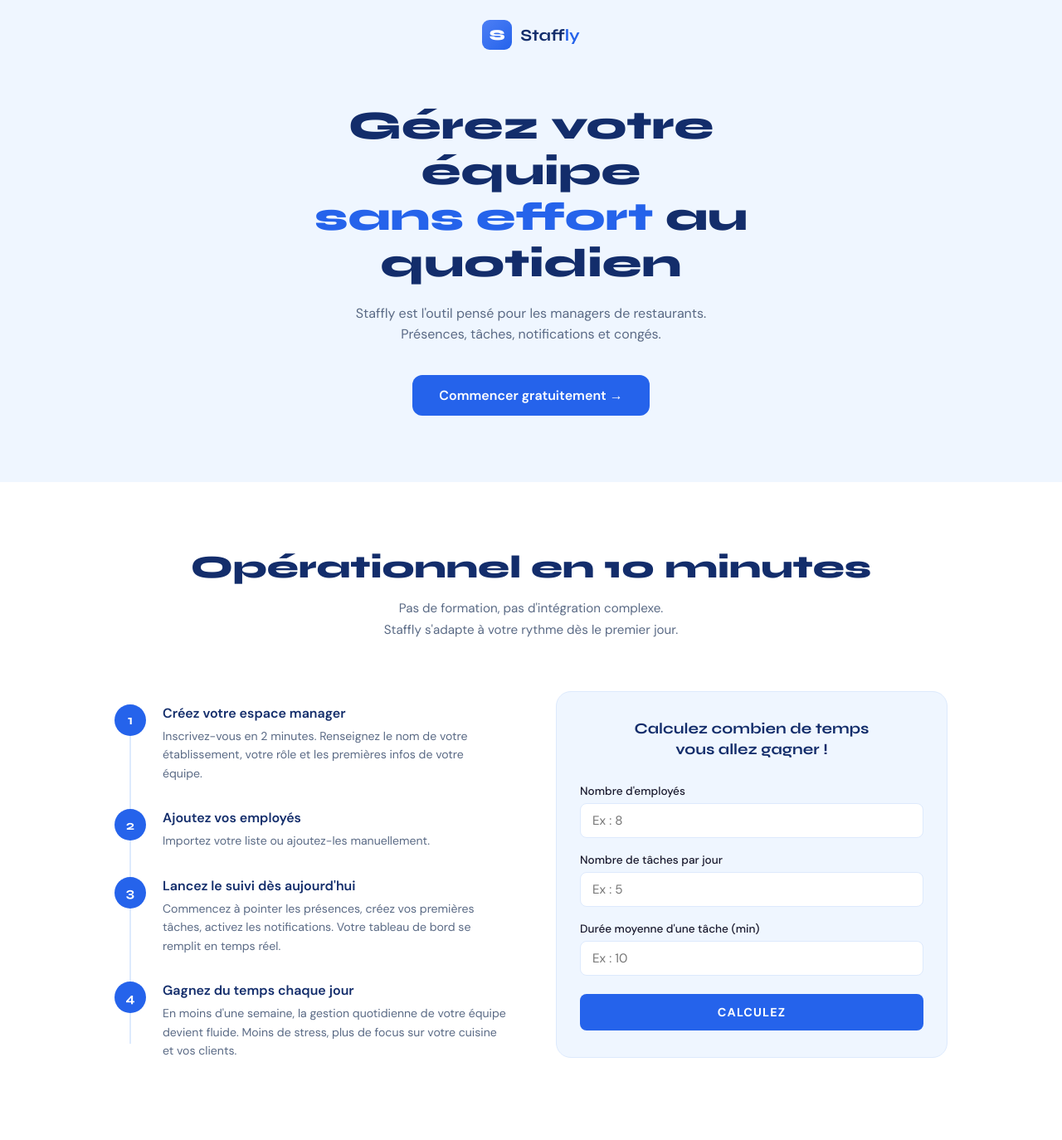
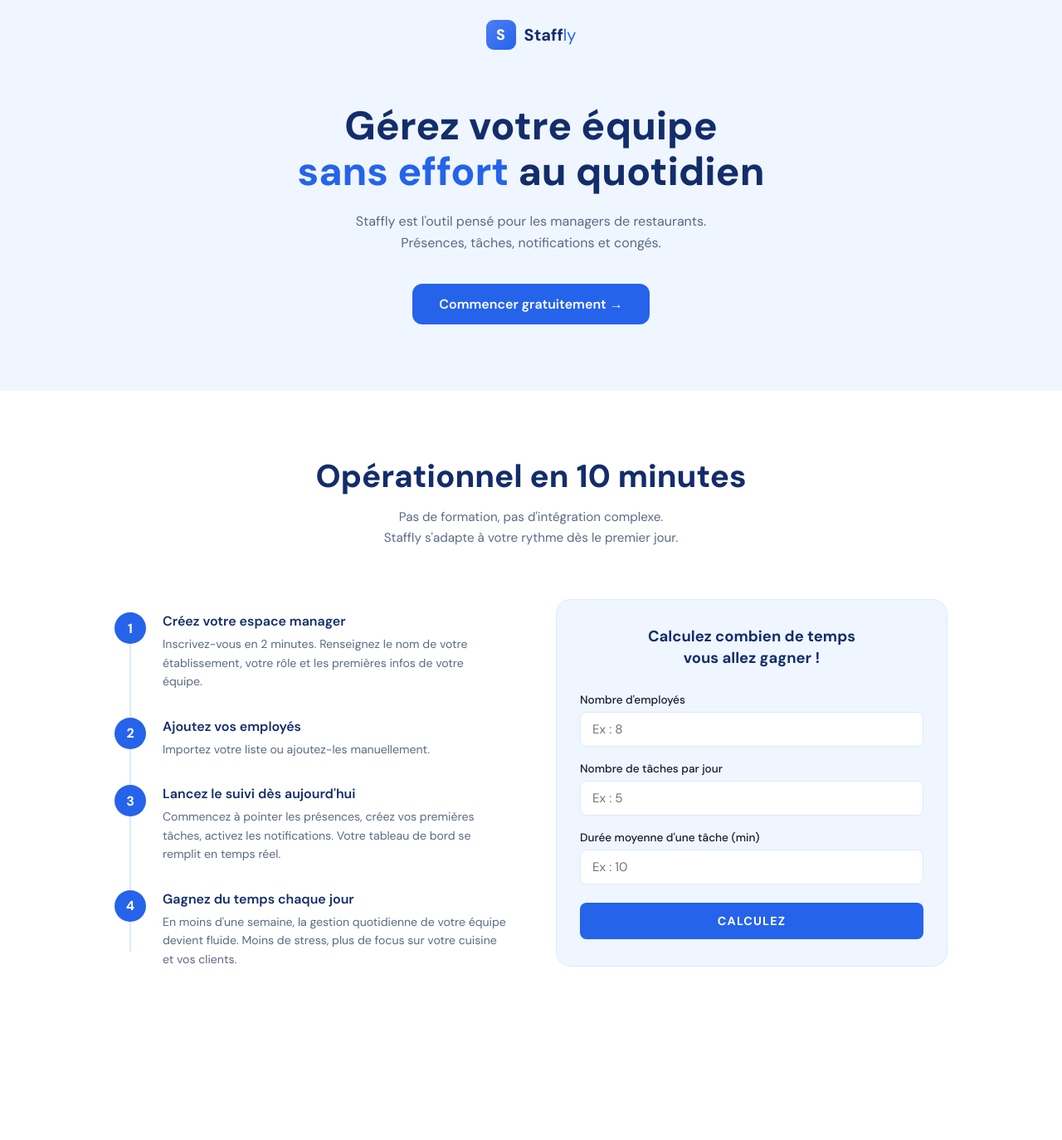
Before and after one commit to tiavinaadr25-ux/flask-staffy, a Flask app: page / in a window 1280 px wide. Shown: the whole page at 83% size. After the commit the page ends 1165 px from the top, so only its background shows below. Run offline with Flask 3, Linux system fonts and the light colour scheme; data that the repository does not hold is empty.

Commit message:
use the same font across the whole interface

```diff
--- a/static/css/landing.css
+++ b/static/css/landing.css
@@ -64,7 +64,7 @@ body {
   background: linear-gradient(135deg, var(--blue-mid), var(--blue-main));
   border-radius: 9px;
   color: white;
-  font-family: 'Syne', sans-serif;
+  font-family: 'DM Sans', sans-serif;
   font-weight: 800;
   font-size: 18px;
   display: flex;
@@ -73,7 +73,7 @@ body {
 }
 
 .logo-text {
-  font-family: 'Syne', sans-serif;
+  font-family: 'DM Sans', sans-serif;
   font-size: 20px;
   color: var(--navy);
 }
@@ -90,7 +90,7 @@ body {
 }
 
 .hero-title {
-  font-family: 'Syne', sans-serif;
+  font-family: 'DM Sans', sans-serif;
   font-weight: 800;
   font-size: clamp(2rem, 5vw, 3rem);
   line-height: 1.15;
@@ -142,7 +142,7 @@ body {
 }
 
 .section-title {
-  font-family: 'Syne', sans-serif;
+  font-family: 'DM Sans', sans-serif;
   font-weight: 800;
   font-size: clamp(1.6rem, 4vw, 2.4rem);
   color: var(--navy);
@@ -204,7 +204,7 @@ body {
   border-radius: 50%;
   background: var(--blue-main);
   color: white;
-  font-family: 'Syne', sans-serif;
+  font-family: 'DM Sans', sans-serif;
   font-weight: 700;
   font-size: 1rem;
   display: flex;
@@ -239,7 +239,7 @@ body {
 }
 
 .calc-title {
-  font-family: 'Syne', sans-serif;
+  font-family: 'DM Sans', sans-serif;
   font-weight: 700;
   font-size: 1.15rem;
   color: var(--navy);
@@ -327,7 +327,7 @@ input[type=number] {
 }
 
 .result-highlight {
-  font-family: 'Syne', sans-serif;
+  font-family: 'DM Sans', sans-serif;
   font-weight: 800;
   font-size: 2rem;
   color: var(--blue-main);
--- a/static/css/style.css
+++ b/static/css/style.css
@@ -68,7 +68,7 @@ a {
   background: linear-gradient(135deg, var(--blue-mid), var(--blue-main));
   border-radius: 9px;
   color: white;
-  font-family: "Syne", sans-serif;
+  font-family: "DM Sans", sans-serif;
   font-weight: 800;
   font-size: 18px;
   display: flex;
@@ -77,7 +77,7 @@ a {
 }
 
 .logo-text {
-  font-family: "Syne", sans-serif;
+  font-family: "DM Sans", sans-serif;
   font-size: 20px;
   color: var(--navy);
 }
@@ -133,7 +133,7 @@ a {
 }
 
 .hero-title {
-  font-family: "Syne", sans-serif;
+  font-family: "DM Sans", sans-serif;
   font-weight: 800;
   font-size: clamp(2rem, 5vw, 3rem);
   line-height: 1.15;
@@ -221,7 +221,7 @@ h2 {
 }
 
 .section-title {
-  font-family: "Syne", sans-serif;
+  font-family: "DM Sans", sans-serif;
   font-weight: 800;
   font-size: clamp(1.6rem, 4vw, 2.4rem);
   color: var(--navy);
@@ -288,7 +288,7 @@ h2 {
   border-radius: 50%;
   background: var(--blue-main);
   color: white;
-  font-family: "Syne", sans-serif;
+  font-family: "DM Sans", sans-serif;
   font-weight: 700;
   font-size: 1rem;
   display: flex;
@@ -335,7 +335,7 @@ h2 {
 }
 
 .calc-title {
-  font-family: "Syne", sans-serif;
+  font-family: "DM Sans", sans-serif;
   font-weight: 700;
   font-size: 1.15rem;
   color: var(--navy);
@@ -386,7 +386,7 @@ h2 {
 }
 
 .result-highlight {
-  font-family: "Syne", sans-serif;
+  font-family: "DM Sans", sans-serif;
   font-size: 2rem;
   font-weight: 800;
   color: var(--blue-main);
--- a/templates/base.html
+++ b/templates/base.html
@@ -6,7 +6,7 @@
   <title>{% block title %}Staffly{% endblock %}</title>
   <link rel="preconnect" href="https://fonts.googleapis.com" />
   <link rel="preconnect" href="https://fonts.gstatic.com" crossorigin />
-  <link href="https://fonts.googleapis.com/css2?family=Syne:wght@700;800&family=DM+Sans:wght@400;500;600;700;800&display=swap" rel="stylesheet" />
+  <link href="https://fonts.googleapis.com/css2?family=DM+Sans:wght@400;500;600;700;800&display=swap" rel="stylesheet" />
   <link rel="stylesheet" href="{{ url_for('static', filename='css/style.css') }}" />
   {% if request.endpoint == 'home' %}
     <link rel="stylesheet" href="{{ url_for('static', filename='css/landing.css') }}" />
```
